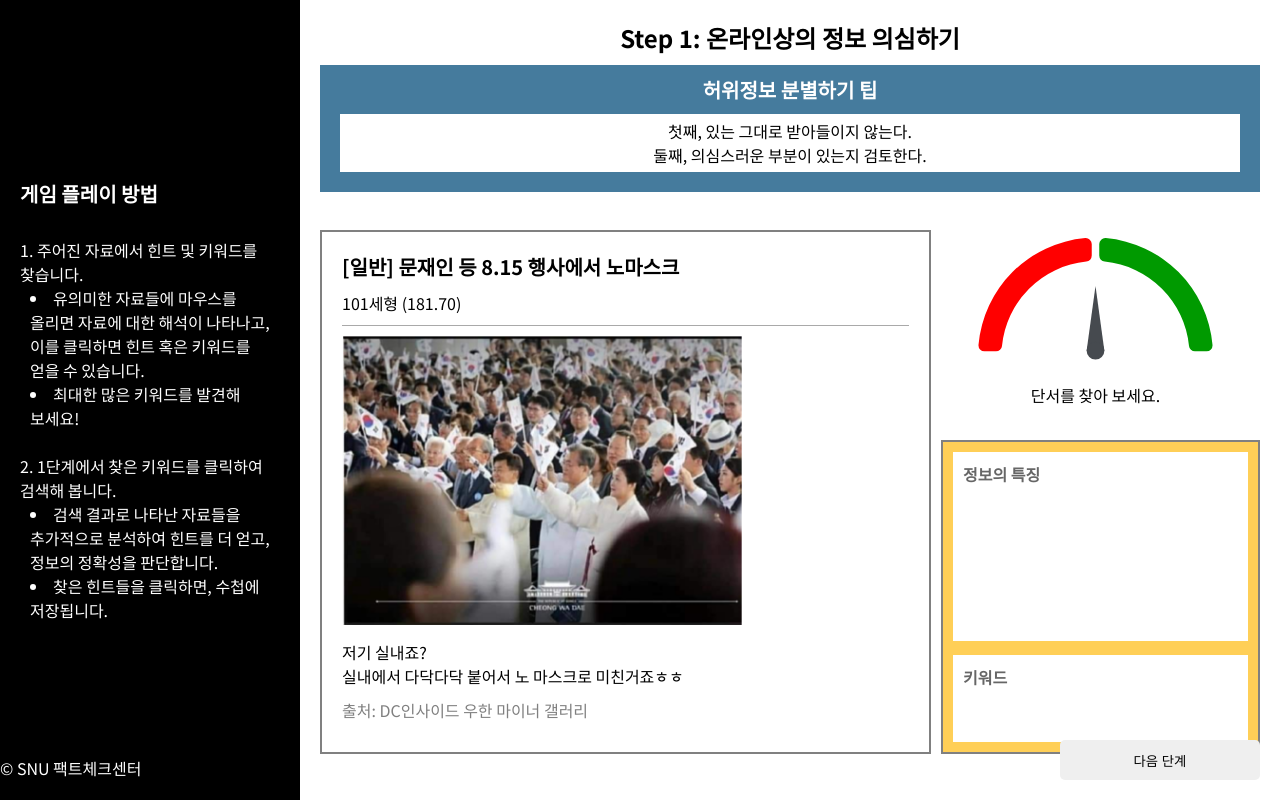
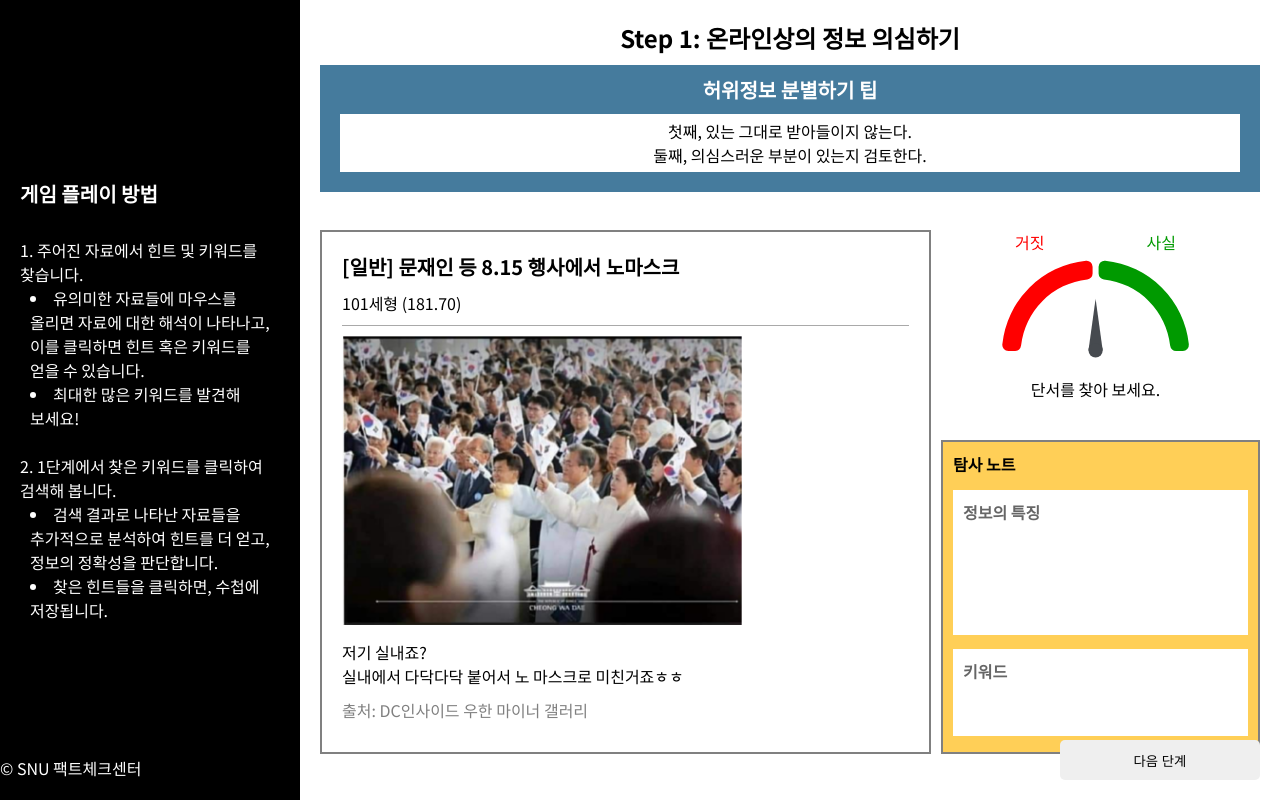
Before and after one commit to snu-factchecker/snu-factchecker.github.io, a React (Create React App) app: page /topic/1 in a window 1280 px wide. Built offline with nearby package versions, Linux system fonts and the light colour scheme.

Commit message:
add labels to factmeter

```diff
--- a/src/QuizPage/Quiz2.js
+++ b/src/QuizPage/Quiz2.js
@@ -245,11 +245,13 @@ class QuizPage2 extends React.Component{
 			</div>):(null)}
 
 			{this.state.currentStep <2 ?(<div className="left">
-				<div id="factmeter">
+			<div id="factmeter">
+					<div id="labels"><div style={{color: "red"}}>거짓</div><div style={{color: "#009a00"}}>사실</div></div>
 					<GaugeChart id="gauge" percent={(this.state.factScore + 50) / 100} hideText={true} nrOfLevels={2} colors={["#FF0000","#009a00"]}/>
 					<div>{this.formatGaugeValue(this.state.factScore+50)}</div>
 				</div>
 				<div id="notebook">
+					<div id="title">탐사 노트</div>
 					<div id="characteristics" className="values">
 						<div id="char-title" className="notebook-title">정보의 특징</div>
 						<div>{clues}</div>
--- a/src/QuizPage/Quiz3.js
+++ b/src/QuizPage/Quiz3.js
@@ -281,11 +281,13 @@ class QuizPage3 extends React.Component{
 			</div>):(null)}
 
 			{this.state.currentStep <2 ?(<div className="left">
-				<div id="factmeter">
+			<div id="factmeter">
+					<div id="labels"><div style={{color: "red"}}>거짓</div><div style={{color: "#009a00"}}>사실</div></div>
 					<GaugeChart id="gauge" percent={(this.state.factScore + 50) / 100} hideText={true} nrOfLevels={2} colors={["#FF0000","#009a00"]}/>
 					<div>{this.formatGaugeValue(this.state.factScore+50)}</div>
 				</div>
 				<div id="notebook">
+					<div id="title">탐사 노트</div>
 					<div id="characteristics" className="values">
 						<div id="char-title" className="notebook-title">정보의 특징</div>
 						<div>{clues}</div>
--- a/src/QuizPage/Quiz4.js
+++ b/src/QuizPage/Quiz4.js
@@ -282,10 +282,12 @@ class QuizPage4 extends React.Component{
 
 			{this.state.currentStep <2 ?(<div className="left">
 				<div id="factmeter">
+					<div id="labels"><div style={{color: "red"}}>거짓</div><div style={{color: "#009a00"}}>사실</div></div>
 					<GaugeChart id="gauge" percent={(this.state.factScore + 50) / 100} hideText={true} nrOfLevels={2} colors={["#FF0000","#009a00"]}/>
 					<div>{this.formatGaugeValue(this.state.factScore+50)}</div>
 				</div>
 				<div id="notebook">
+					<div id="title">탐사 노트</div>
 					<div id="characteristics" className="values">
 						<div id="char-title" className="notebook-title">정보의 특징</div>
 						<div>{clues}</div>
--- a/src/QuizPage/Quiz5.js
+++ b/src/QuizPage/Quiz5.js
@@ -280,11 +280,13 @@ EU의 공식 통계 기구인 유로스타트(Eurostat)가 1일 '노동절'을
 			</div>):(null)}
 
 			{this.state.currentStep <2 ?(<div className="left">
-				<div id="factmeter">
+			<div id="factmeter">
+					<div id="labels"><div style={{color: "red"}}>거짓</div><div style={{color: "#009a00"}}>사실</div></div>
 					<GaugeChart id="gauge" percent={(this.state.factScore + 50) / 100} hideText={true} nrOfLevels={2} colors={["#FF0000","#009a00"]}/>
 					<div>{this.formatGaugeValue(this.state.factScore+50)}</div>
 				</div>
 				<div id="notebook">
+					<div id="title">탐사 노트</div>
 					<div id="characteristics" className="values">
 						<div id="char-title" className="notebook-title">정보의 특징</div>
 						<div>{clues}</div>
--- a/src/QuizPage/Quiz6.js
+++ b/src/QuizPage/Quiz6.js
@@ -254,11 +254,13 @@ ICRP 60(ICRP 1991b)에서 권고한 기존 선량한도가 계속 적절한 수
 			</div>):(null)}
 
 			{this.state.currentStep <2 ?(<div className="left">
-				<div id="factmeter">
+			<div id="factmeter">
+					<div id="labels"><div style={{color: "red"}}>거짓</div><div style={{color: "#009a00"}}>사실</div></div>
 					<GaugeChart id="gauge" percent={(this.state.factScore + 50) / 100} hideText={true} nrOfLevels={2} colors={["#FF0000","#009a00"]}/>
 					<div>{this.formatGaugeValue(this.state.factScore+50)}</div>
 				</div>
 				<div id="notebook">
+					<div id="title">탐사 노트</div>
 					<div id="characteristics" className="values">
 						<div id="char-title" className="notebook-title">정보의 특징</div>
 						<div>{clues}</div>
--- a/src/QuizPage/QuizPage.js
+++ b/src/QuizPage/QuizPage.js
@@ -245,11 +245,13 @@ class QuizPage extends React.Component{
 			</div>):(null)}
 
 			{this.state.currentStep <2 ?(<div className="left">
-				<div id="factmeter">
+			<div id="factmeter">
+					<div id="labels"><div style={{color: "red"}}>거짓</div><div style={{color: "#009a00"}}>사실</div></div>
 					<GaugeChart id="gauge" percent={(this.state.factScore + 50) / 100} hideText={true} nrOfLevels={2} colors={["#FF0000","#009a00"]}/>
 					<div>{this.formatGaugeValue(this.state.factScore+50)}</div>
 				</div>
 				<div id="notebook">
+					<div id="title">탐사 노트</div>
 					<div id="characteristics" className="values">
 						<div id="char-title" className="notebook-title">정보의 특징</div>
 						<div>{clues}</div>
--- a/src/QuizPage/QuizPage.scss
+++ b/src/QuizPage/QuizPage.scss
@@ -216,6 +216,18 @@
 	.left{
 		display:grid;
 		grid-template-rows: 200px auto;
+		#factmeter{
+			width: 80%;
+			margin: 0 auto;
+			#gauge{
+				width: 100%;
+			}
+			#labels{
+				display:flex;
+				width: 100%;
+				justify-content: space-around;
+			}
+		}
 	}
 	#notebook{
 		text-align: left;
@@ -227,8 +239,12 @@
 		background-color: rgb(255, 207, 87);
 
 		display:grid;
-		grid-template-rows: 65% 30%;
+		grid-template-rows: 8% 50% 30%;
 		row-gap: 5%;
+
+		#title{
+			font-weight: 700;
+		}
 
 		.values{
 			background-color: white;
```
